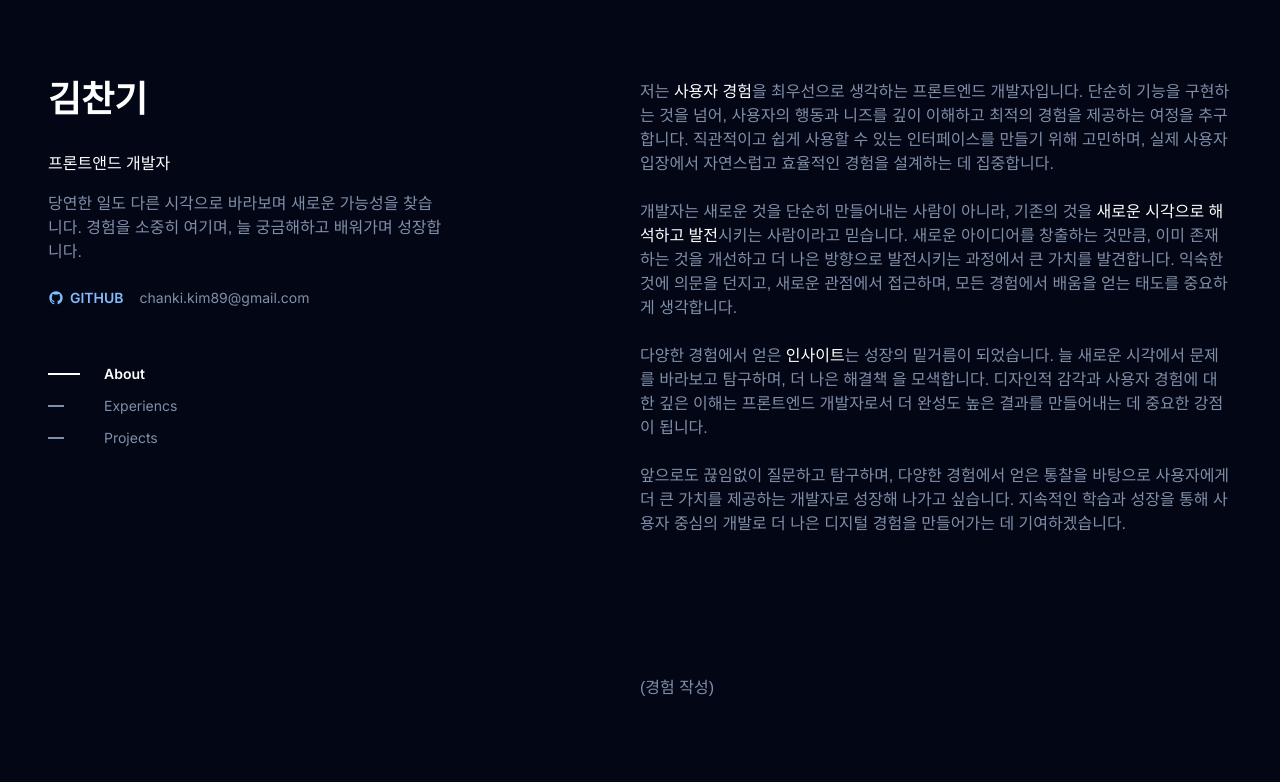
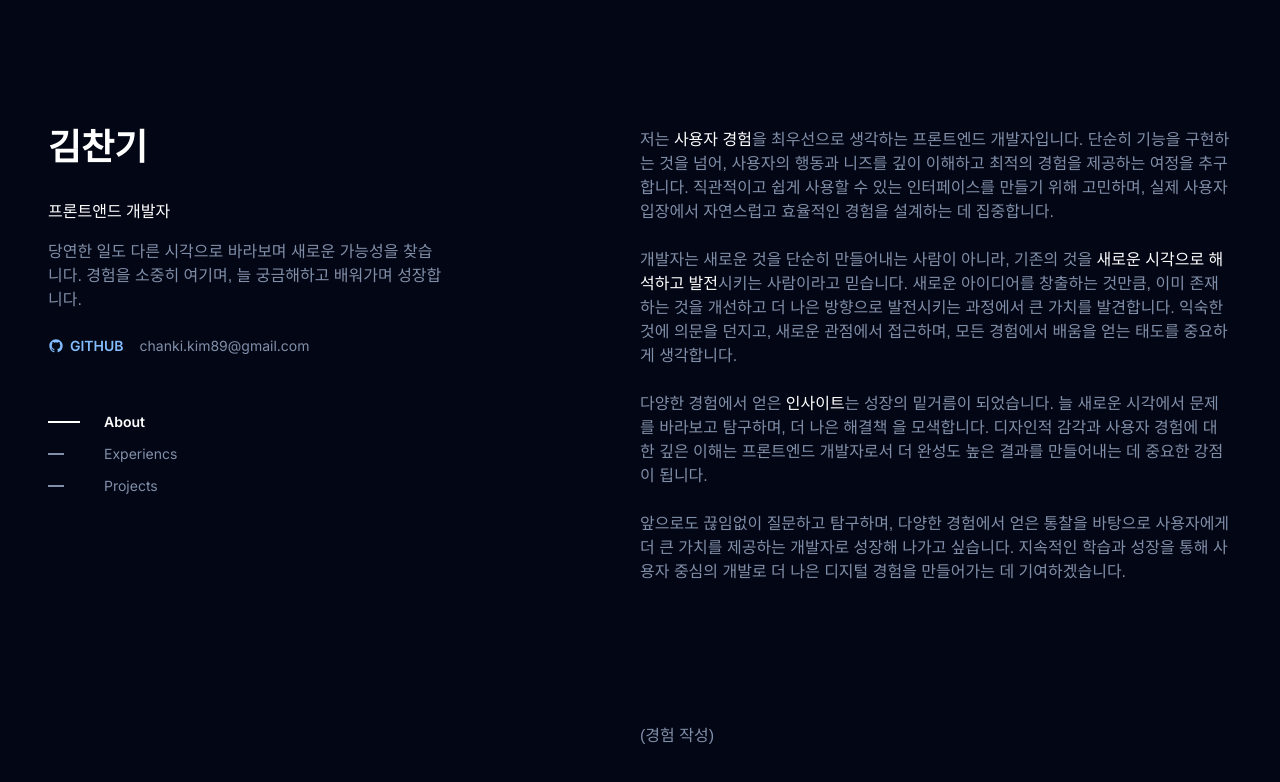
Before and after one commit to cksrlcks/portfolio, a Next.js app: page / in a window 1280 px wide. Shown: the top 782 px of the page. Built offline with nearby package versions, Linux system fonts and the light colour scheme; a web font is replaced by a local one.

Commit message:
style: 상단 여백 추가

```diff
--- a/src/app/layout.tsx
+++ b/src/app/layout.tsx
@@ -31,7 +31,7 @@ export default function RootLayout({
       <body
         className={`${inter.variable} selection:bg-primary antialiased selection:text-white`}
       >
-        <div className='relative mx-auto min-h-screen max-w-7xl px-8 py-14 lg:px-12 lg:py-20'>
+        <div className='relative mx-auto min-h-screen max-w-7xl px-8 py-14 lg:px-12 lg:py-32'>
           {children}
         </div>
       </body>
--- a/src/components/home.tsx
+++ b/src/components/home.tsx
@@ -10,7 +10,7 @@ export function HomeWrapper({ children }: PropsWithChildren) {
 
 export function HomeHeader({ children }: PropsWithChildren) {
   return (
-    <div className='flex-col lg:sticky lg:top-20 lg:left-0 lg:w-[33.333%]'>
+    <div className='flex-col lg:sticky lg:top-32 lg:left-0 lg:w-[33.333%]'>
       {children}
     </div>
   );
```
